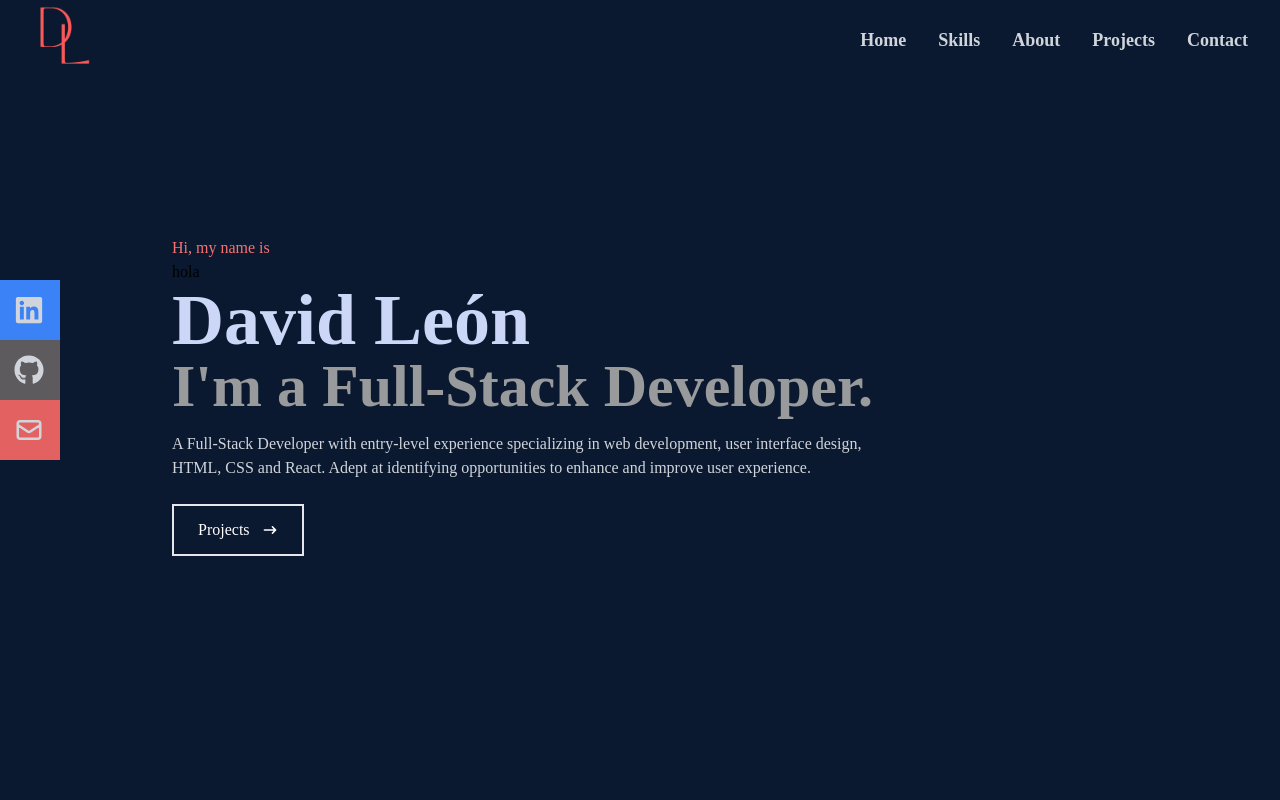
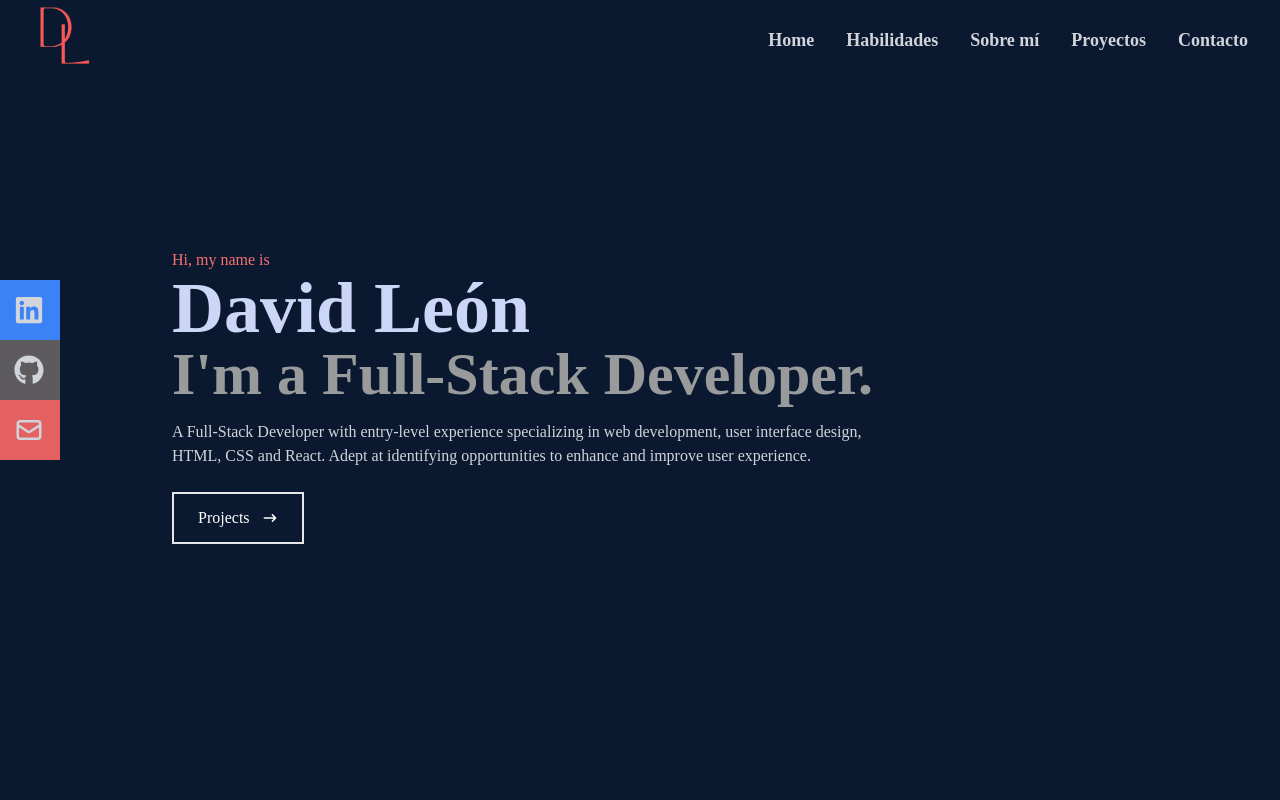
Before and after one commit to davidleonn/Portfolio, a React (Create React App) app in the folder my-portfolio/: page / in a window 1280 px wide. Shown: the top 800 px of the page. Built offline with nearby package versions, Linux system fonts and the light colour scheme.

Commit message:
I18n config + started

```diff
--- a/my-portfolio/src/App.js
+++ b/my-portfolio/src/App.js
@@ -5,7 +5,6 @@ import Navbar from "./components/navbar";
 import Skills from "./components/skills";
 import Work from "./components/projects";
 import About from "./components/resume/about";
-import Decoration from "./app/decoration/decoration";
 
 const App = () => {
   return (
--- a/my-portfolio/src/app/decoration/decoration.jsx
+++ /dev/null
@@ -1,13 +0,0 @@
-import { IntlProvider } from "react-intl";
-
-import { language, LOCALE } from "../i18n/index";
-
-const Decoration = (children) => {
-  return (
-    <IntlProvider locale={LOCALE} messages={language}>
-      {children}
-    </IntlProvider>
-  );
-};
-
-export default Decoration;
--- a/my-portfolio/src/app/i18n/constants/en-Es.json
+++ b/my-portfolio/src/app/i18n/constants/en-Es.json
@@ -1,3 +1,8 @@
 {
-  "hola": "hola"
+  "navbar.home": "Home",
+  "navbar.skills": "Skills",
+  "navbar.about": "About",
+  "navbar.projects": "Projects",
+  "navbar.contact": "Contact",
+  "navbar.homee": ""
 }
--- a/my-portfolio/src/app/i18n/constants/es-Es.json
+++ b/my-portfolio/src/app/i18n/constants/es-Es.json
@@ -1,3 +1,8 @@
 {
-  "hola": "hola"
+  "navbar.home": "Home",
+  "navbar.skills": "Habilidades",
+  "navbar.about": "Sobre mí",
+  "navbar.projects": "Proyectos",
+  "navbar.contact": "Contacto",
+  "navbar.homee": ""
 }
--- a/my-portfolio/src/app/i18n/index.jsx
+++ /dev/null
@@ -1,8 +0,0 @@
-import en_Es from "./constants/en-Es.json";
-import es_Es from "./constants/es-Es.json";
-
-const LANGUAGE_DEFAULT = es_Es;
-const LOCALE = navigator.language;
-let language = LOCALE === "en-Es" ? en_Es : LANGUAGE_DEFAULT;
-
-export { LOCALE, language };
--- a/my-portfolio/src/components/about.jsx
+++ /dev/null
@@ -1,35 +0,0 @@
-import React from "react";
-
-const About = () => {
-  return (
-    <section
-      name="about"
-      className="w-full h-screen bg-[#0a192f] text-gray-300"
-    >
-      <body className="flex flex-col justify-center items-center w-full h-full">
-        <header className="max-w-[1000px] w-full grid grid-cols-2 gap-8 ">
-          <div className="sm:text:right pb-8 pl-4">
-            <p className="text-4xl font-bold inline border-b-4 border-red-500">
-              About
-            </p>
-          </div>
-        </header>
-        <div className="max-w-[1000px] w-full grid sm:grid-cols-2 gap-8 px-4">
-          <article className="sm:text-right text-4xl font-bold">
-            <p>Hi, I'm David, nice to meet you. Plaease take a look around.</p>
-          </article>
-          <aside>
-            <p>
-              From a personal perspective, I consider myself to be a reliable
-              team-worker whose aim is to proficiently and proactively add value
-              to the team. I am looking to take new challenges which will give
-              me both a personal and a professional grow.
-            </p>
-          </aside>
-        </div>
-      </body>
-    </section>
-  );
-};
-
-export default About;
--- a/my-portfolio/src/components/home.jsx
+++ b/my-portfolio/src/components/home.jsx
@@ -9,9 +9,7 @@ const Home = () => {
       {/* Container */}
       <body className="max-w-[1000px] mx-auto px-8 flex flex-col justify-center h-full">
         <p className="text-red-400">Hi, my name is </p>
-        <p>
-          <FormattedMessage id="hola" />
-        </p>
+
         <h1 className="text-4xl sm:text-7xl font-bold text-[#ccd6f6]">
           David León
         </h1>
--- a/my-portfolio/src/components/navbar.jsx
+++ b/my-portfolio/src/components/navbar.jsx
@@ -2,6 +2,7 @@ import React, { useState } from "react";
 import { FaBars, FaTimes, FaGithub, FaLinkedin } from "react-icons/fa";
 import { HiOutlineMail } from "react-icons/hi";
 import { Link } from "react-scroll";
+import { FormattedMessage } from "react-intl";
 
 import Logo from "../ui/assets/Logo.png";
 
@@ -20,27 +21,27 @@ const Navbar = () => {
       <ul className="hidden md:flex font-semibold text-lg">
         <li>
           <Link to="home" smooth={true} duration={500}>
-            Home
+            <FormattedMessage id="navbar.home" />
           </Link>
         </li>
         <li>
           <Link to="skills" smooth={true} duration={500}>
-            Skills
+            <FormattedMessage id="navbar.skills" />
           </Link>
         </li>
         <li>
           <Link to="about" smooth={true} duration={500}>
-            About
+            <FormattedMessage id="navbar.about" />
           </Link>
         </li>
         <li>
           <Link to="work" smooth={true} duration={500}>
-            Projects
+            <FormattedMessage id="navbar.projects" />
           </Link>
         </li>
         <li>
           <Link to="contact" smooth={true} duration={500}>
-            Contact
+            <FormattedMessage id="navbar.contact" />
           </Link>
         </li>
       </ul>
--- a/my-portfolio/src/index.js
+++ b/my-portfolio/src/index.js
@@ -4,10 +4,22 @@ import "./index.css";
 import App from "./App";
 import { IntlProvider } from "react-intl";
 
+import Spanish from "./app/i18n/constants/es-Es.json";
+import English from "./app/i18n/constants/en-Es.json";
+
+const locale = navigator.language;
+let lang;
+if (locale === "es") {
+  lang = Spanish;
+} else {
+  locale === "en";
+  lang = English;
+}
+
 const root = ReactDOM.createRoot(document.getElementById("root"));
 root.render(
   <React.StrictMode>
-    <IntlProvider>
+    <IntlProvider locale={locale} messages={Spanish}>
       <App />
     </IntlProvider>
   </React.StrictMode>
```
